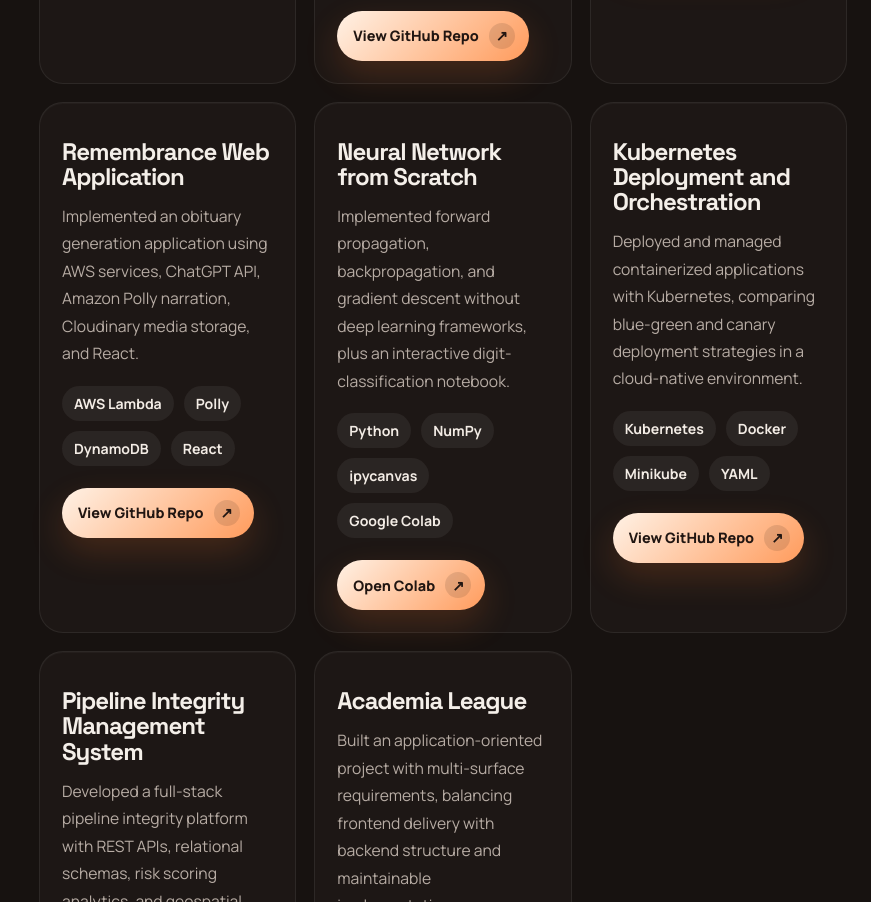
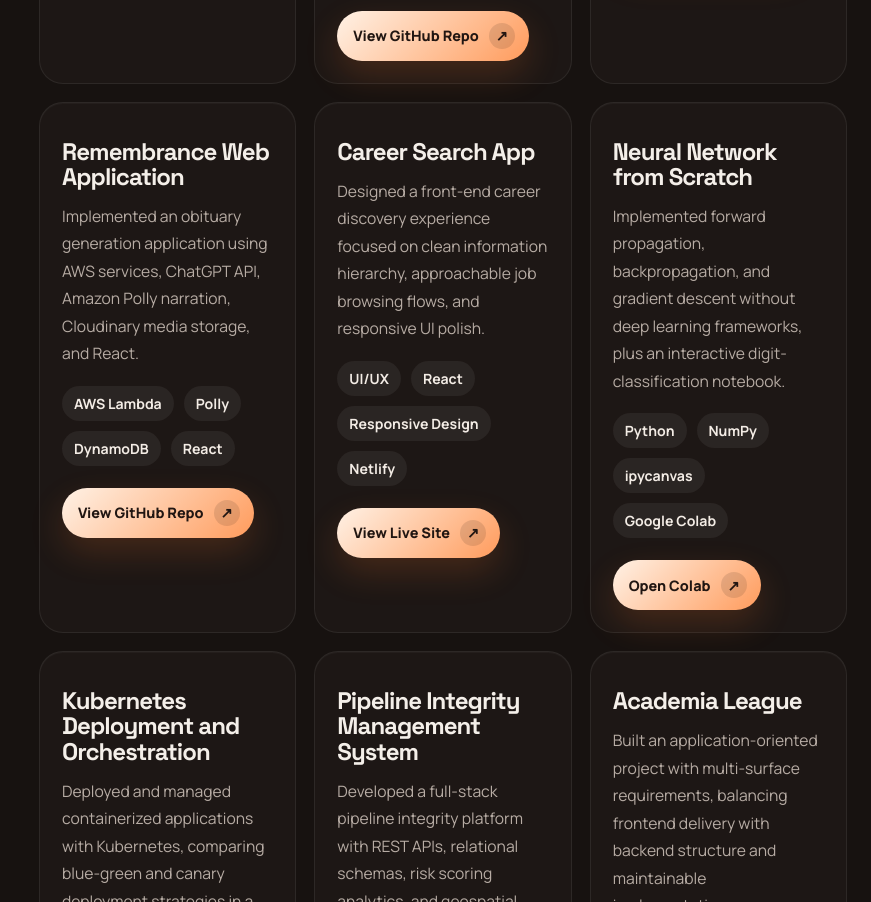
Before and after one commit to Not-Nimna/N-Devin.github.io, a React (Create React App) app: page / in a window 1280 px wide. Shown: the part 2600-3502 px from the top of the page, without its empty margins (409-1280 px from the left). Built offline with nearby package versions, Linux system fonts and the light colour scheme; the HTML template or start-up script is replaced by a standard one.

Commit message:
Add career search app project

```diff
--- a/src/info/Info.js
+++ b/src/info/Info.js
@@ -115,6 +115,13 @@ export const info = {
       githubHref: "https://github.com/ucalgary-ensf381/the-last-show-nimna-solo.git",
     },
     {
+      title: "Career Search App",
+      description: "Designed a front-end career discovery experience focused on clean information hierarchy, approachable job browsing flows, and responsive UI polish.",
+      stack: ["UI/UX", "React", "Responsive Design", "Netlify"],
+      projectHref: "https://careersearchapp.netlify.app/",
+      linkLabel: "View Live Site",
+    },
+    {
       title: "Neural Network from Scratch",
       description: "Implemented forward propagation, backpropagation, and gradient descent without deep learning frameworks, plus an interactive digit-classification notebook.",
       stack: ["Python", "NumPy", "ipycanvas", "Google Colab"],
```
